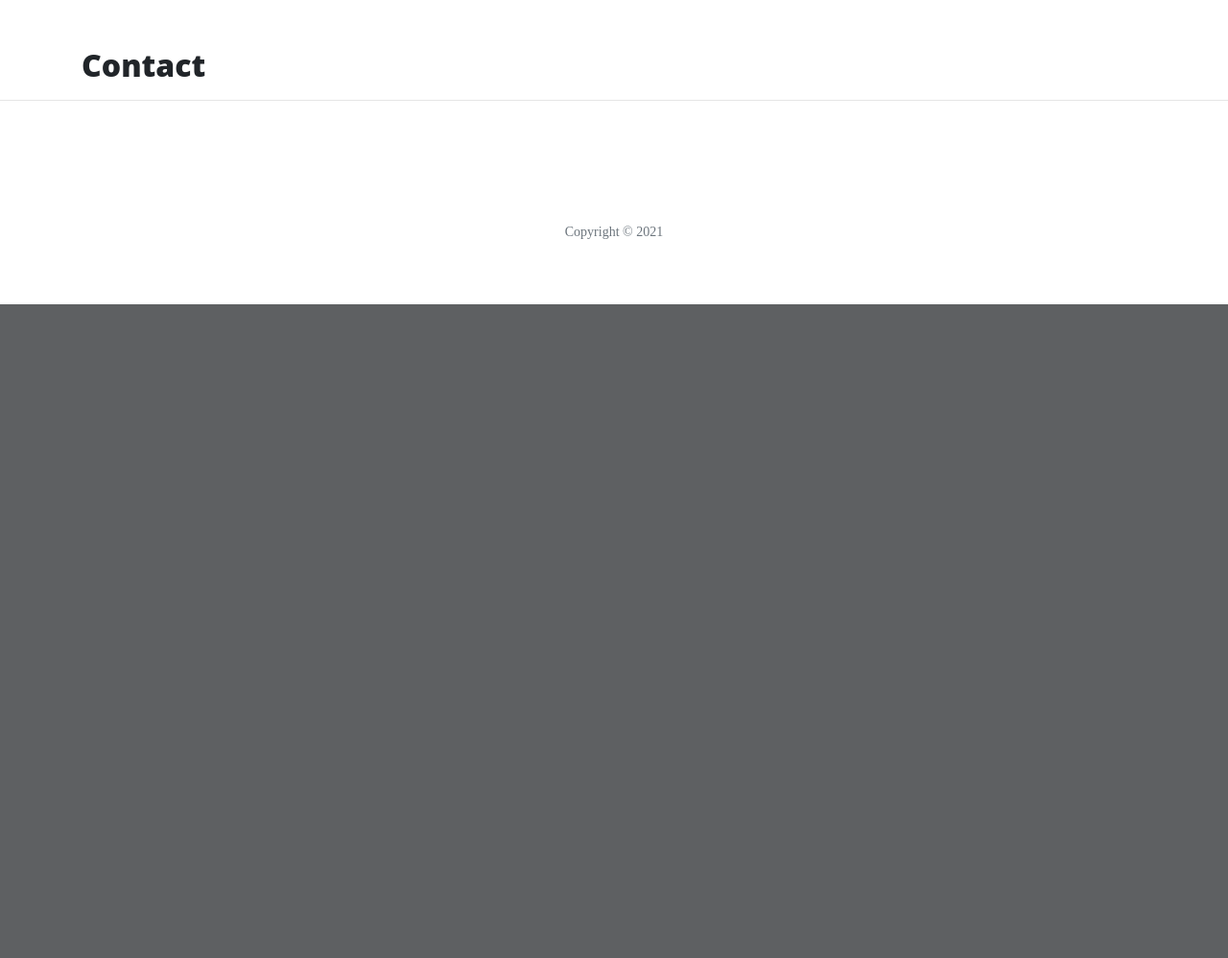
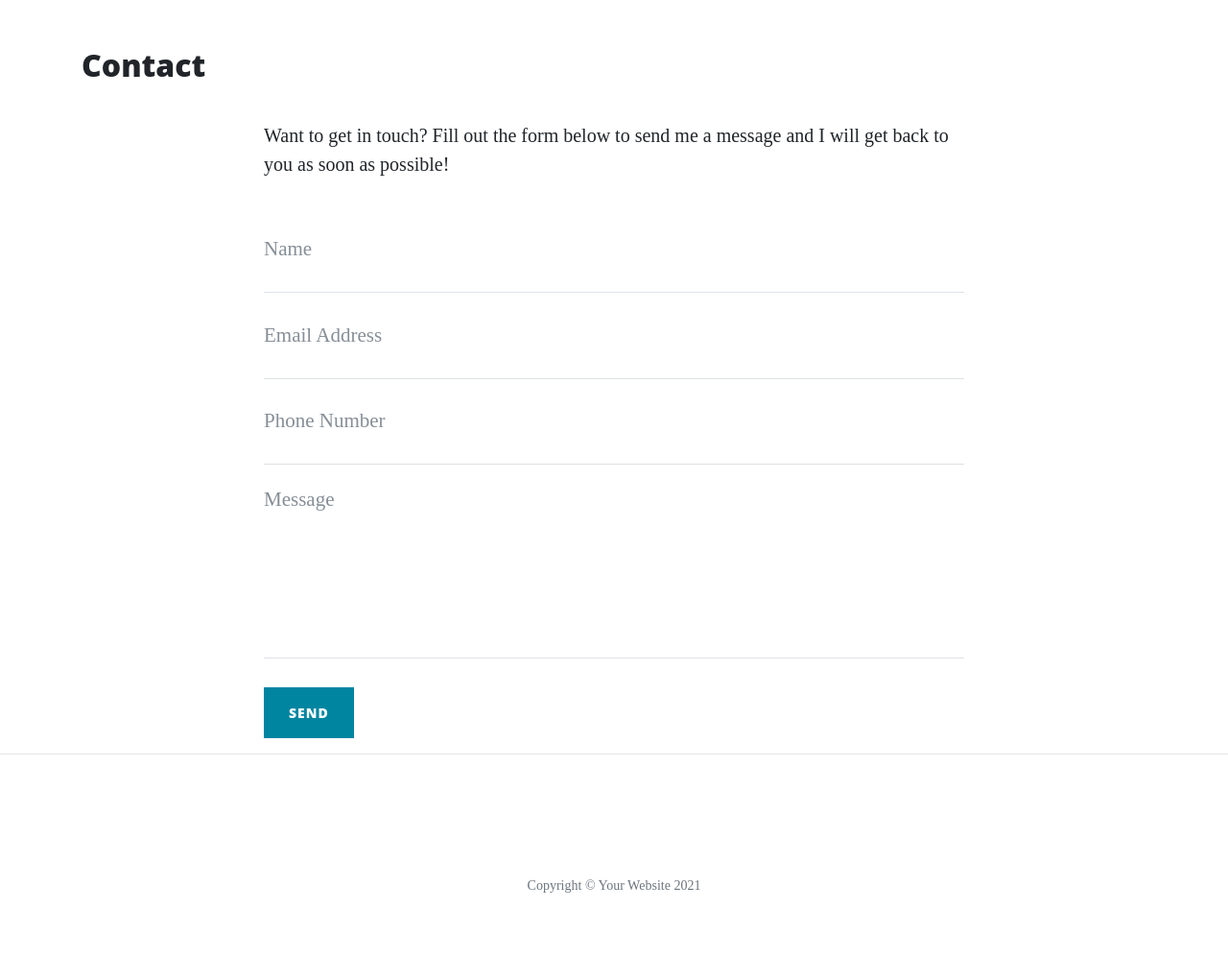
Before and after one commit to GreigBenton/Template, a Flask app: page /contact in a window 1280 px wide. Shown: the part 629-1627 px from the top of the page at 96% size. Before the commit the page ends 946 px from the top, so only its background shows below. Run offline with Flask 2, Linux system fonts and the light colour scheme; some libraries are stand-ins or nearby versions.

Commit message:
added all further thorin app pages etc

```diff
--- a/run.py
+++ b/run.py
@@ -1,14 +1,17 @@
 import os
 import json
-from flask import Flask, render_template
+from flask import Flask, render_template, request, flash
+if os.path.exists("env.py"):
+    import env
 
 
 app = Flask(__name__)
+app.secret_key = os.environ.get("SECRET_KEY")
 
 
 @app.route("/")
 def index():
-    return render_template('index.html')
+    return render_template("index.html")
 
 
 @app.route("/about")
@@ -19,8 +22,22 @@ def about():
     return render_template('about.html', page_title='About', company=data)
 
 
-@app.route("/contact")
+@app.route("/about/<member_name>")
+def about_member(member_name):
+    member = {}
+    with open("data/company.json", "r") as json_data:
+        data = json.load(json_data)
+        for obj in data:
+            if obj["url"] == member_name:
+                member = obj
+    return render_template("member.html", member=member)
+
+
+@app.route("/contact", methods=["GET", "POST"])
 def contact():
+    if request.method == "POST":
+        flash("Thanks {}, we have received your message!" .format(
+            request.form.get("name")))
     return render_template('contact.html', page_title='Contact')
 
 
--- a/templates/base.html
+++ b/templates/base.html
@@ -3,12 +3,14 @@
 <head>
     <meta charset="UTF-8">
     <meta name="viewport" content="width=device-width, initial-scale=1.0">
+    <meta http-equiv="X-UA-Compatible" content="ie=edge">
     <link rel="stylesheet" href="{{ url_for('static', filename='vendor/bootstrap/css/bootstrap.min.css') }}" type="text/css">
     <link rel="stylesheet" href="{{ url_for('static', filename='css/clean-blog.min.css') }}" type="text/css">
     <link rel="stylesheet" href="{{ url_for('static', filename='css/style.css') }}" type="text/css">
     <title>Hello Flask</title>
 </head>
 <body>
+
 	<nav class="navbar navbar-expand-lg navbar-light fixed-top" id="mainNav">
 		<div class="container">
 			<a class="navbar-brand" href="{{ url_for('index') }}">Thorin &amp; Company</a>
@@ -36,13 +38,13 @@
 	</nav>
 
 	<!-- Page Header -->
-<header class="masthead" style="background-image: url('https://talesfromthecards.files.wordpress.com/2013/12/unexpected2.jpg')">
+	<header class="masthead" style="background-image: url('https://pre00.deviantart.net/9ae0/th/pre/f/2013/275/8/f/the_hobbit__thorin_and_company_by_art_calavera-d5nay7b.png')">
 		<div class="overlay"></div>
 		<div class="container">
 			<div class="row">
 				<div class="col-lg-8 col-md-10 mx-auto">
 					<div class="site-heading">
-						<h1>Thorin &amp; company</h1>
+						<h1>Thorin &amp; Company</h1>
 						<span class="subheading">Thorin and his company of dwarves</span>
 					</div>
 				</div>
@@ -91,7 +93,7 @@
 							</a>
 						</li>
 					</ul>
-          <p class="copyright text-muted">Copyright &copy; <span id="copyright"></span></p>
+					<p class="copyright text-muted">Copyright &copy; Your Website <span id="copyright"></span></p>
 				</div>
 			</div>
 		</div>
--- a/templates/contact.html
+++ b/templates/contact.html
@@ -1,4 +1,58 @@
 {% extends "base.html" %}
 {% block content%}
     <h2>{{ page_title }}</h2>
+
+    <div class="row">
+        <div class="col-lg-8 col-md-10 mx-auto">
+
+            {% with messages = get_flashed_messages %}
+                {% if messages%}
+                    <ul class="flashes"></ul>
+                        {% for message in message%}
+                            <li>{{ message }}</li>
+                        {% endfor%}
+                {% endif%}
+            {% endwith%}
+            <p>Want to get in touch? Fill out the form below to send me a message and I will get back to you as soon as
+                possible!</p>
+            <form method = "POST" name="sentMessage" id="contactForm" novalidate>
+                <div class="control-group">
+                    <div class="form-group floating-label-form-group controls">
+                        <label>Name</label>
+                        <input type="text" class="form-control" placeholder="Name" name="name" id="name" required
+                            data-validation-required-message="Please enter your name.">
+                        <p class="help-block text-danger"></p>
+                    </div>
+                </div>
+                <div class="control-group">
+                    <div class="form-group floating-label-form-group controls">
+                        <label>Email Address</label>
+                        <input type="email" class="form-control" placeholder="Email Address" name="email" id="email" required
+                            data-validation-required-message="Please enter your email address.">
+                        <p class="help-block text-danger"></p>
+                    </div>
+                </div>
+                <div class="control-group">
+                    <div class="form-group col-xs-12 floating-label-form-group controls">
+                        <label>Phone Number</label>
+                        <input type="tel" class="form-control" placeholder="Phone Number" name="phone" id="phone" required
+                            data-validation-required-message="Please enter your phone number.">
+                        <p class="help-block text-danger"></p>
+                    </div>
+                </div>
+                <div class="control-group">
+                    <div class="form-group floating-label-form-group controls">
+                        <label>Message</label>
+                        <textarea rows="5" class="form-control" placeholder="Message" name="message" id="message" required
+                            data-validation-required-message="Please enter a message."></textarea>
+                        <p class="help-block text-danger"></p>
+                    </div>
+                </div>
+                <br>
+                <div id="success"></div>
+                <button type="submit" class="btn btn-primary" id="sendMessageButton">Send</button>
+            </form>
+        </div>
+    </div>
+
 {% endblock %}
```
Also changed, not shown: data/company.json (+78 -10 lines), templates/about.html (+33 -17 lines), templates/member.html (added, +15 -0 lines), 1 other file. Lines whose indentation alone changed are shown as unchanged.
